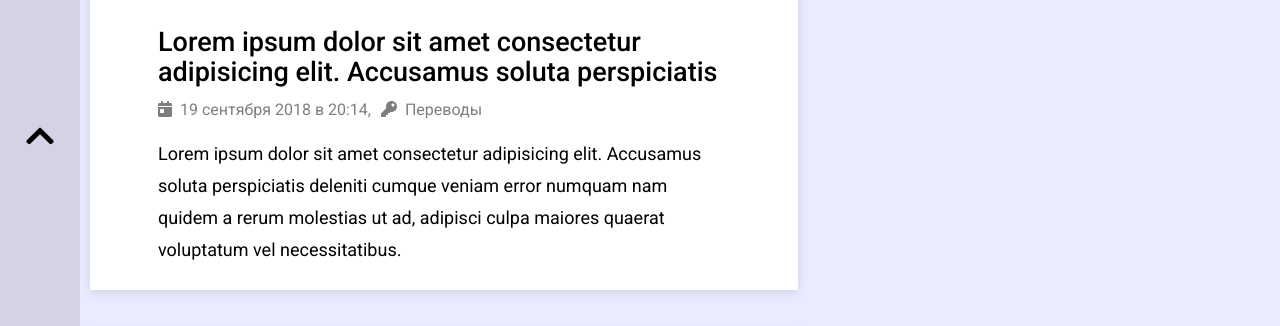
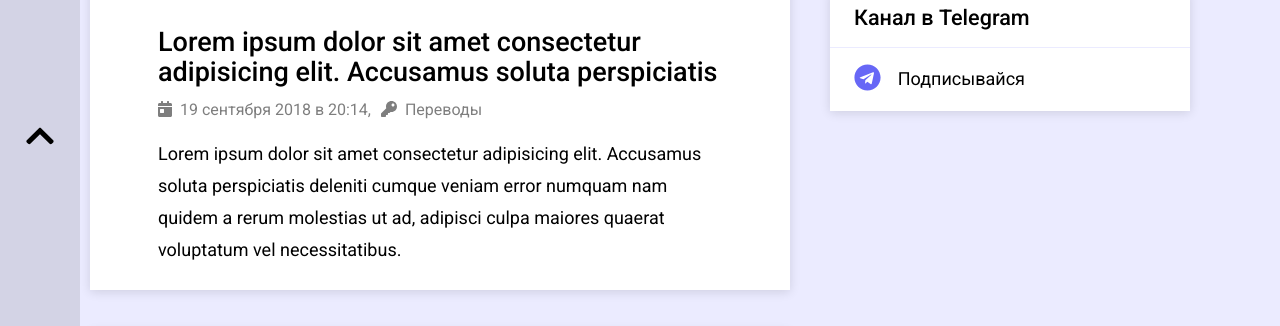
Before and after one commit to kaptn3/dev-blog-theme, a Jekyll site: the page built from index.md, in a window 1280 px wide, cut to the strip 313-639 px from the top of the page. Built offline with Jekyll 4.4.1, drawn with Linux system fonts in a browser that asks for light colours.

Commit message:
Sidebar: category nav

```diff
--- a/_includes/sidebar.html
+++ b/_includes/sidebar.html
@@ -1,6 +1,6 @@
 <aside class="sidebar">
   <nav class="sidebar__item">
-    <h3>Категории</h3>
+    <h3 class="sidebar__title">Категории</h3>
     <ul class="cat-list">
       <li>
         <a href="#">
@@ -14,4 +14,11 @@
         </li>
     </ul>
   </nav>
+  <div class="sidebar__item">
+    <h3 class="sidebar__title">Канал в Telegram</h3>
+    <span class="tlgrm-icon">
+      <i class="fab fa-telegram"></i>
+    </span>
+      <a href="#">Подписывайся</a>
+  </div>
 </aside>
--- a/_sass/base/_reset.scss
+++ b/_sass/base/_reset.scss
@@ -9,6 +9,7 @@
 a {
   color: inherit;
   text-decoration: none;
+  transition: .2s color;
 
   &:active,
   &:visited {
--- a/_sass/components/_cat-list.scss
+++ b/_sass/components/_cat-list.scss
@@ -2,4 +2,5 @@
   list-style: none;
   padding: 0;
   margin: 0;
+  line-height: 1.78em;
 }
--- a/_sass/layout/_sidebar.scss
+++ b/_sass/layout/_sidebar.scss
@@ -1,10 +1,30 @@
 .sidebar {
-
   &__item {
     background: #fff;
     box-shadow: var(--shadow);
-    padding: 1rem;
-    width: 320px;
+    box-sizing: border-box;
+    padding: 1rem 1.5rem;
+    width: 360px;
     margin-left: 2.5rem;
+    margin-bottom: 2.5rem;
+    font-size: 18px;
+  }
+
+  &__title {
+    font-size: 1.2em;
+    border-bottom: 1px solid var(--gray);
+    margin: -1rem -1.5rem 1rem -1.5rem;
+    padding: 1rem 1.5rem;
   }
 }
+
+.tlgrm-icon {
+  margin-right: 10px;
+  font-size: 1.5em;
+  color: var(--blue);
+
+  & + a {
+    line-height: 1.5em;
+    vertical-align: text-bottom;
+  }
+}
```
